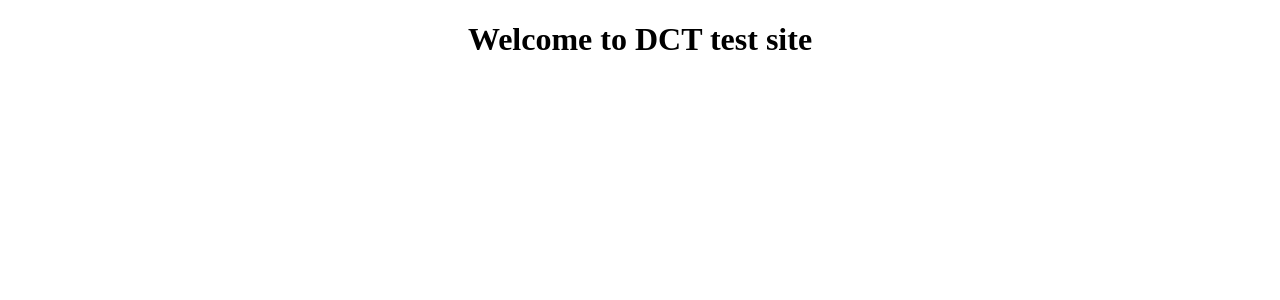
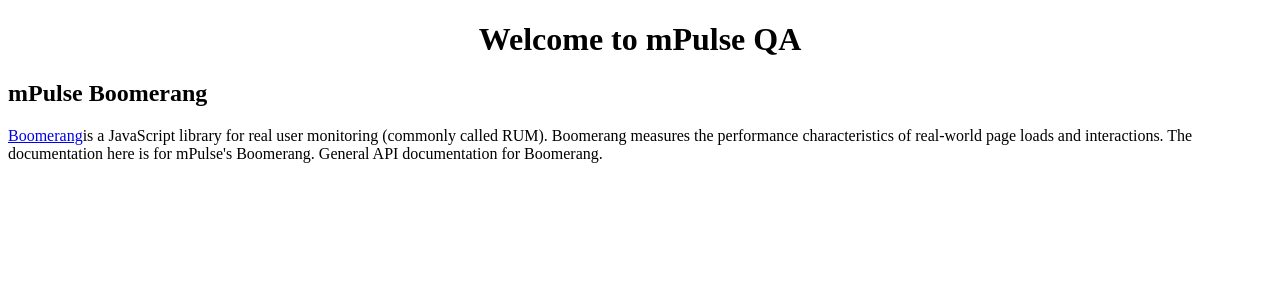
Before and after one commit to shreyasbhs/blog-site, a React app in the folder client/: page / in a window 1280 px wide. Shown: the top 300 px of the page. Built offline with nearby package versions, Linux system fonts and the light colour scheme.

Commit message:
test_commit

```diff
--- a/client/src/App.js
+++ b/client/src/App.js
@@ -1,6 +1,7 @@
 import React from 'react';
 import { SITE_TITLE } from './constants';'./constants';
 import Heading from './Heading'
+import Content from './Content';
 import './App.css';
 // const Heading = (props)=>{
 //     return (
@@ -12,9 +13,13 @@
 const App = () =>{
 
     return (
+      <div>
       <div className = "header-wrapper">
          <Heading title = {SITE_TITLE}/>
        </div>
+       <Content title = "mPulse Boomerang" />
+       </div>
+
     );
 }
 export default App;
--- /dev/null
+++ b/client/src/Content.js
@@ -0,0 +1,21 @@
+import React from 'react';
+
+const Content = (props) =>{
+
+    return(
+        <div class = "content-wrapper">
+        <h2>
+           {props.title}
+        </h2>
+        <p>
+        <a href="https://github.com/SOASTA/boomerang">Boomerang</a>is a JavaScript library for real user monitoring (commonly called RUM).
+
+Boomerang measures the performance characteristics of real-world page loads and interactions.
+
+The documentation here is for mPulse's Boomerang. <a hre = "https://akamai.github.io/boomerang/akamai/">General API documentation for Boomerang.</a>
+        </p>
+        </div>
+    )
+}
+
+export default Content
--- a/client/src/constants.js
+++ b/client/src/constants.js
@@ -1,4 +1,4 @@
 module.exports = {
 
-    SITE_TITLE: "DCT test site"
+    SITE_TITLE: "mPulse QA"
 }
```
Also changed, not shown: client/public/main.js.
